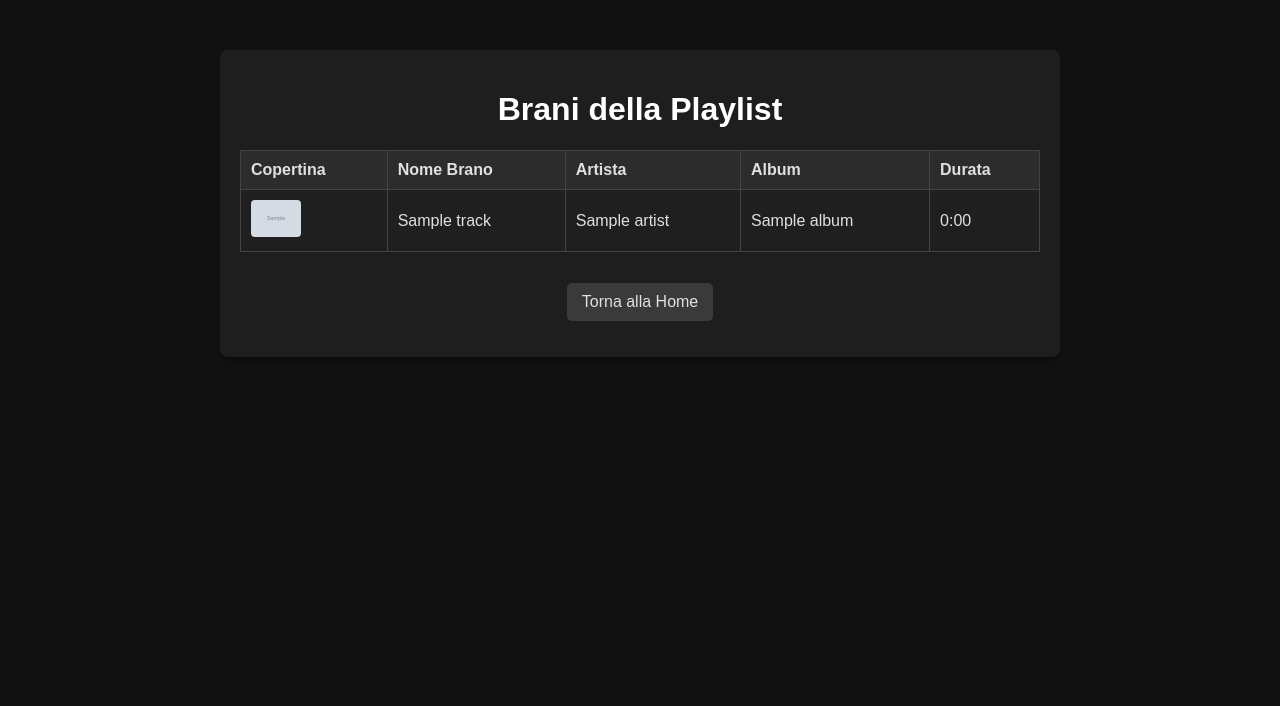
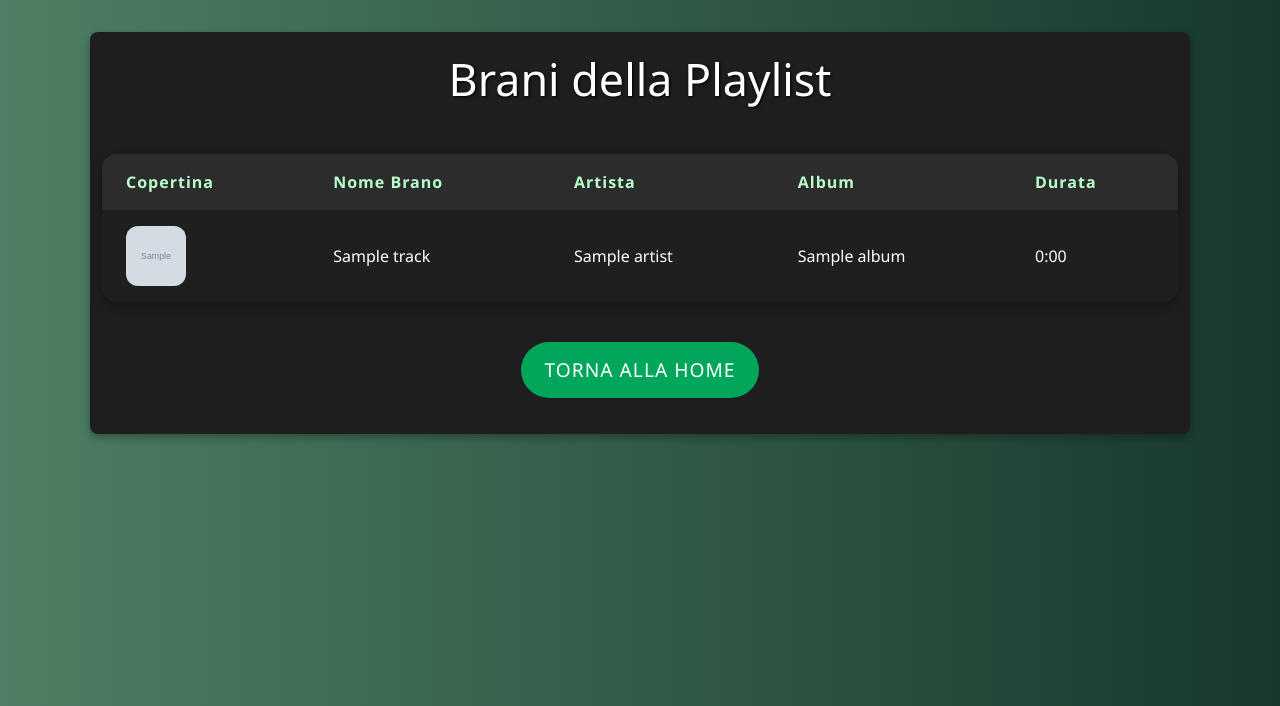
Before and after one commit to Arba-Marco/spotify_progetto, a Flask app: template templates/playlist_tracks.html in a window 1280 px wide. Shown: the top 706 px of the page. Run offline with Flask 3, Linux system fonts and the light colour scheme; the template is opened without the code that fills it: most values are stand-ins (such as "Sample title", 1, 10 or a date in 2020); grey boxes marked "Sample" are stand-in pictures.

Commit message:
grafica migliorata di playlist_tracks

```diff
--- a/templates/playlist_tracks.html
+++ b/templates/playlist_tracks.html
@@ -4,48 +4,153 @@
     <meta charset="UTF-8">
     <meta name="viewport" content="width=device-width, initial-scale=1.0">
     <title>Brani della Playlist</title>
-    <!-- Collegamento al file CSS per lo stile della pagina -->
     <link rel="stylesheet" href="{{ url_for('static', filename='css/style.css') }}">
+    <link href="https://cdn.jsdelivr.net/npm/bootstrap@5.3.0/dist/css/bootstrap.min.css" rel="stylesheet">
+
+    <style>
+        body {
+            background: linear-gradient(to right, #4d8064, #18382c);
+            color: #fff;
+            font-family: 'Segoe UI', sans-serif;
+            padding: 2rem 1rem;
+        }
+
+        .container {
+            max-width: 1100px;
+            margin: auto;
+        }
+
+        h1 {
+            text-align: center;
+            margin-bottom: 3rem;
+            font-size: 2.8rem;
+            text-shadow: 1px 1px 3px #000;
+        }
+
+        table {
+            width: 100%;
+            border-collapse: collapse;
+            background-color: #2a2f3d;
+            border-radius: 15px;
+            overflow: hidden;
+            box-shadow: 0 4px 10px rgba(0,0,0,0.3);
+        }
+
+        thead {
+            background-color: #444;
+        }
+
+        th, td {
+            padding: 1rem 1.5rem;
+            text-align: left;
+        }
+
+        th {
+            color: #b9ffcc;
+            font-weight: 600;
+            letter-spacing: 1px;
+        }
+
+        tbody tr:nth-child(even) {
+            background-color: #333;
+        }
+
+        tbody tr:hover {
+            background-color: #505050;
+            transform: scale(1.02);
+            transition: background-color 0.3s, transform 0.2s ease-in-out;
+        }
+
+        .cover {
+            width: 60px;
+            height: 60px;
+            object-fit: cover;
+            border-radius: 12px;
+            transition: transform 0.3s ease;
+        }
+
+        .cover:hover {
+            transform: scale(1.1);
+            box-shadow: 0 4px 15px rgba(0,0,0,0.6);
+        }
+
+        .btn {
+            background-color: #00a65a;
+            color: white;
+            padding: 0.8rem 1.4rem;
+            border-radius: 35px;
+            display: inline-block;
+            margin-top: 2.5rem;
+            text-decoration: none;
+            font-size: 1.2rem;
+            text-transform: uppercase;
+            letter-spacing: 1px;
+            transition: background-color 0.3s ease, transform 0.2s ease;
+        }
+
+        .btn:hover {
+            background-color: #008f4c;
+            transform: scale(1.05);
+        }
+
+        p {
+            text-align: center;
+        }
+
+        @media (max-width: 768px) {
+            th, td {
+                font-size: 0.9rem;
+                padding: 0.8rem;
+            }
+
+            .cover {
+                width: 50px;
+                height: 50px;
+            }
+
+            h1 {
+                font-size: 2.2rem;
+            }
+        }
+    </style>
 </head>
 <body>
-
-
     <div class="container">
         <h1>Brani della Playlist</h1>
         <table>
             <thead>
                 <tr>
-                    <th>Copertina</th>  <!-- Colonna per la copertina dell'album -->
-                    <th>Nome Brano</th>  <!-- Colonna per il nome del brano -->
-                    <th>Artista</th>  <!-- Colonna per il nome dell'artista -->
-                    <th>Album</th>  <!-- Colonna per il nome dell'album -->
-                    <th>Durata</th>  <!-- Colonna per la durata del brano -->
+                    <th>Copertina</th>
+                    <th>Nome Brano</th>
+                    <th>Artista</th>
+                    <th>Album</th>
+                    <th>Durata</th>
                 </tr>
             </thead>
             <tbody>
-                {% for track in tracks %}  <!-- Itera su tutti i brani nella playlist -->
+                {% for track in tracks %}
                 <tr>
                     <td>
-                        {% if track['track']['album']['images'] %}  <!-- Controlla se l'album ha un'immagine -->
+                        {% if track['track']['album']['images'] %}
                             <img src="{{ track['track']['album']['images'][0]['url'] }}" class="cover" alt="Copertina Album">
                         {% else %}
-                            N/D  <!-- Se non c'è immagine, mostra "N/D" (Non Disponibile) -->
+                            N/D
                         {% endif %}
                     </td>
-                    <td>{{ track['track']['name'] }}</td>  <!-- Mostra il nome del brano -->
-                    <td>{{ track['track']['artists'][0]['name'] }}</td>  <!-- Mostra il primo artista del brano -->
-                    <td>{{ track['track']['album']['name'] }}</td>  <!-- Mostra il nome dell'album -->
+                    <td>{{ track['track']['name'] }}</td>
+                    <td>{{ track['track']['artists'][0]['name'] }}</td>
+                    <td>{{ track['track']['album']['name'] }}</td>
                     <td>
-                        {% set duration = track['track']['duration_ms'] // 1000 %}  <!-- Converte la durata da millisecondi a secondi -->
-                        {% set minutes = duration // 60 %}  <!-- Calcola i minuti -->
-                        {% set seconds = duration % 60 %}  <!-- Calcola i secondi rimanenti -->
-                        {{ minutes }}:{{ '%02d' % seconds }}  <!-- Mostra la durata in formato MM:SS -->
+                        {% set duration = track['track']['duration_ms'] // 1000 %}
+                        {% set minutes = duration // 60 %}
+                        {% set seconds = duration % 60 %}
+                        {{ minutes }}:{{ '%02d' % seconds }}
                     </td>
                 </tr>
                 {% endfor %}
             </tbody>
         </table>
-        <!-- Pulsante per tornare alla home -->
+
         <p><a href="{{ url_for('home.homepage') }}" class="btn">Torna alla Home</a></p>
     </div>
 </body>
```
